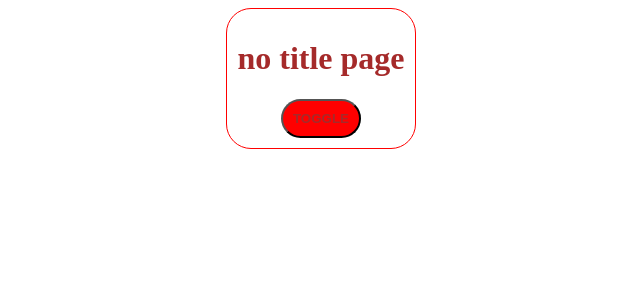
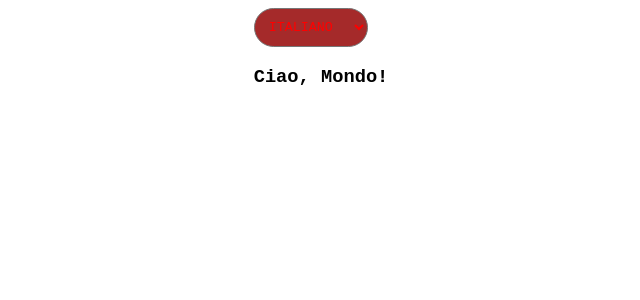
Before and after one commit to luciamartino/Develohopes-ex, a React (Vite) app in the folder REACT/ex-12-app/: page / in a window 1280 px wide. Shown: the top 300 px of the page, without its empty margins (319-959 px from the left). Built offline with nearby package versions, Linux system fonts and the light colour scheme.

Commit message:
ex-17 commit

```diff
--- a/REACT/ex-12-app/index.html
+++ b/REACT/ex-12-app/index.html
@@ -8,6 +8,6 @@
   </head>
   <body>
     <div id="root"></div>
-    <script type="module" src="/src-ex-16/index.jsx"></script>
+    <script type="module" src="/src-ex-17/index.jsx"></script>
   </body>
 </html>
--- a/REACT/ex-12-app/src-ex-16/Container.jsx
+++ b/REACT/ex-12-app/src-ex-16/Container.jsx
@@ -2,7 +2,7 @@ import { useState } from "react"
 
 export function Container({title, children}){
 
-    const [ collapsed, setCollapsed ] = useState(false)
+    const [ collapsed, setCollapsed ] = useState(true)
 
     function handleToggleCollapsed(){
         setCollapsed(c => !c)
@@ -15,11 +15,12 @@ export function Container({title, children}){
             padding: "10px",
             borderRadius: "25px 25px"
         }}>
-            <div class="top">
-                <h1>
+            <div className="top">
+                <h1 onClick={handleToggleCollapsed} style={{
+                    cursor: "pointer"
+                }}>
                     {title}
                 </h1>
-                <button onClick={handleToggleCollapsed}>TOGGLE</button>
             </div>
             <div>
                 {collapsed && <div>{children}</div>}
--- /dev/null
+++ b/REACT/ex-12-app/src-ex-17/App.jsx
@@ -0,0 +1,55 @@
+import { LanguageContext } from "./LanguageContext"
+import { Hello } from "./Hello"
+import { useState } from "react"
+
+export function App(){
+
+    const [ language, setLanguage ] = useState("it")
+
+    function handleLanguageChange(event){
+        const value = event.target.value
+        setLanguage(value)
+    }
+    const languages = [
+        {   code : "it",
+            label : "ITALIANO"
+        },
+        {
+            code : "en",
+            label : "ENGLISH"
+        },
+        {
+            code : "es",
+            label : "ESPAÑOL"
+        },
+        {
+            code : "pt",
+            label : "PORTUGUÊS"
+        },
+        {
+            code : "pl",
+            label : "POLSKI"
+        }
+
+    ]
+
+    return(
+        <>
+            <select value={language} onChange={handleLanguageChange}>
+                <option value=""></option>
+                {languages.map((l) => {
+                    return <option value={l.code} key={l.label}>{l.label}</option>
+                })}
+            </select>
+            <LanguageContext.Provider value={language}>
+                <Hello />
+            </LanguageContext.Provider>
+        </>
+    )
+
+}
+
+//it takes the different language value because in the PROVIDER we set the value on the language variable change;
+//it is linked to the SELECT value, it's the same, so whenever we change it in the SELECT TAG, it authomatically changes in the value in the PROVIDER;
+//therefore the new languages is a value accessible to all the component inside the PROVIDER;
+//with this new value we can change the output, the value is the {l.code}
--- /dev/null
+++ b/REACT/ex-12-app/src-ex-17/Hello.jsx
@@ -0,0 +1,21 @@
+import { useContext } from "react"
+import { LanguageContext } from "./LanguageContext"
+
+export function Hello(){
+
+    const language = useContext(LanguageContext)
+
+    const translation = {
+        en : "Hello, World!",
+        it: "Ciao, Mondo!",
+        es: "Hola Mundo",
+        pt: "Olá mundo",
+        pl: "Cześć świat"
+    }
+
+    return(
+        <>
+            <h3>{translation[language]}</h3>
+        </>
+    )
+}
--- /dev/null
+++ b/REACT/ex-12-app/src-ex-17/LanguageContext.js
@@ -0,0 +1,2 @@
+import { createContext } from "react";
+export const LanguageContext = createContext("en");
--- /dev/null
+++ b/REACT/ex-12-app/src-ex-17/index.css
@@ -0,0 +1,16 @@
+body{
+    display: flex;
+    justify-content: center;
+    align-items: center;
+    font-family:'Courier New', Courier, monospace;
+
+}
+
+select{
+    font-family:'Courier New', Courier, monospace;
+    background-color: brown;
+    color: red;
+    padding: 10px;
+    border-radius: 25px 25px;
+
+}
--- /dev/null
+++ b/REACT/ex-12-app/src-ex-17/index.jsx
@@ -0,0 +1,11 @@
+import { createRoot } from "react-dom/client"
+import { StrictMode } from "react"
+import { App } from "./App"
+import "./index.css"
+
+
+createRoot(document.querySelector("#root")).render(
+    <StrictMode>
+        <App />
+    </StrictMode>
+)
```
